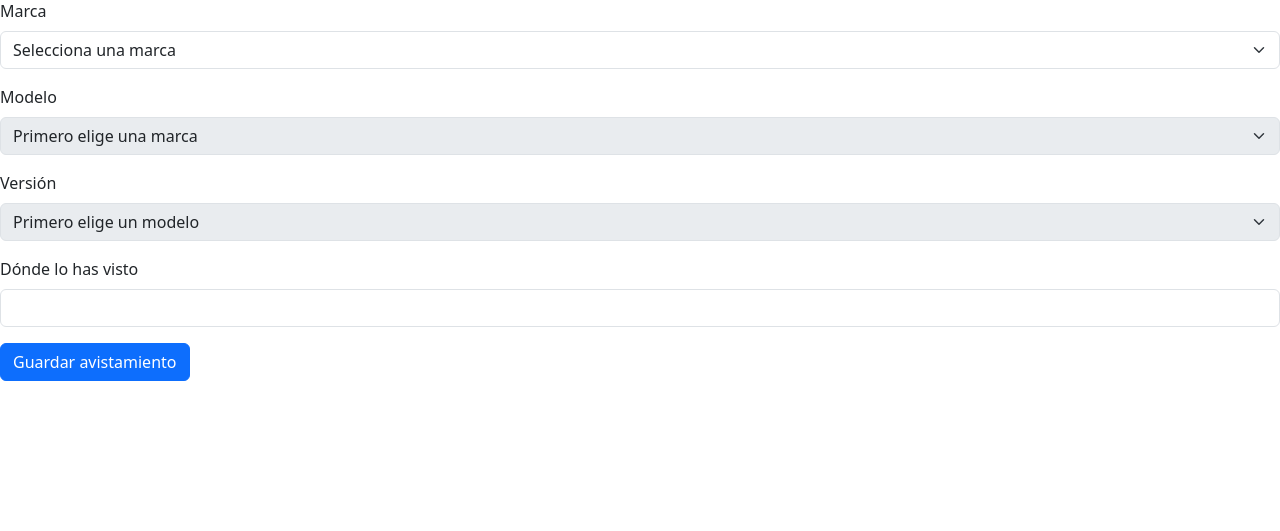
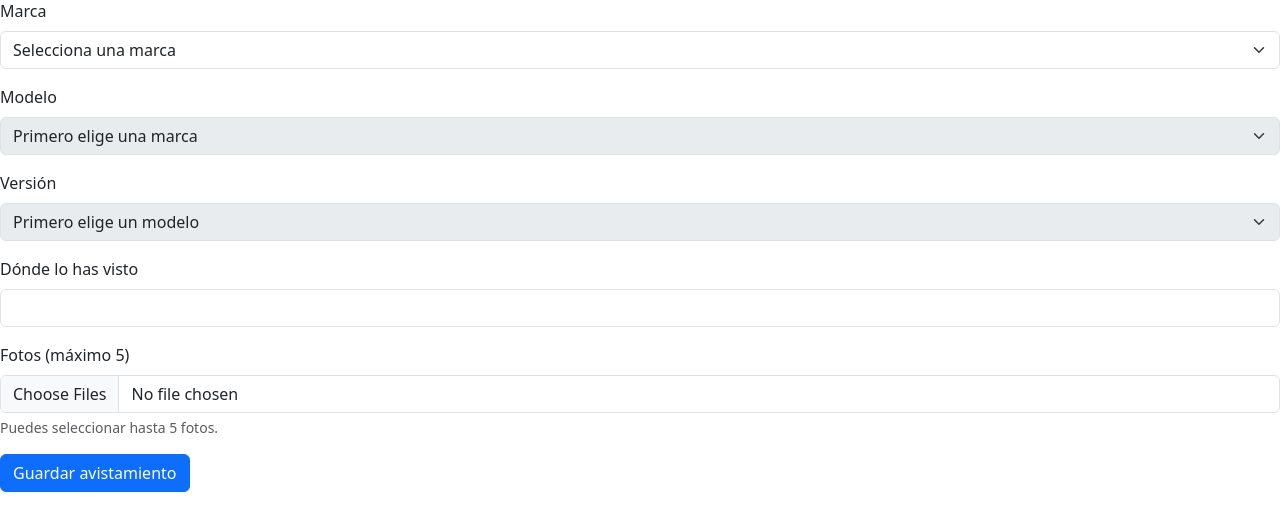
Before and after one commit to Athomicos/CarDex, a Flask app: page /add_car in a window 1280 px wide. Shown: the part 67-598 px from the top of the page. Run offline with Flask 3, Linux system fonts and the light colour scheme; the visitor is signed in with stand-in values (Sample User, id 1); some libraries are stand-ins or nearby versions.

Commit message:
Add the input for the photos on add_car.html

```diff
--- a/templates/add_car.html
+++ b/templates/add_car.html
@@ -33,8 +33,28 @@
         <input type="text" name="ubicacion" id="ubicacion" class="form-control">
     </div>
 
+    <form action="/add_car" method="post" enctype="multipart/form-data">
+
+    <!-- ... tus 3 selects y el input de ubicación ya existentes ... -->
+
+    <div class="mb-3">
+        <label for="fotos" class="form-label">Fotos (máximo 5)</label>
+        <input
+            type="file"
+            id="fotos"
+            name="fotos"
+            accept="image/*"
+            multiple
+            class="form-control"
+        >
+        <div class="form-text">Puedes seleccionar hasta 5 fotos.</div>
+    </div>
+
     <button type="submit" class="btn btn-primary">Guardar avistamiento</button>
+</form>
 
     <script src="/static/js/script.js"></script>
+
+
 </form>
 {% endblock %}
```
